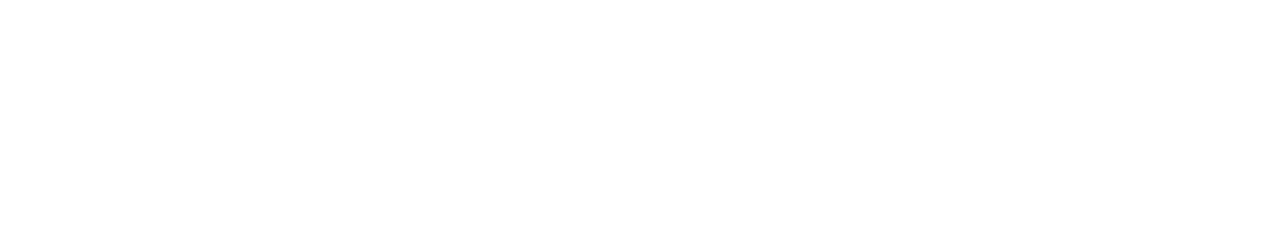
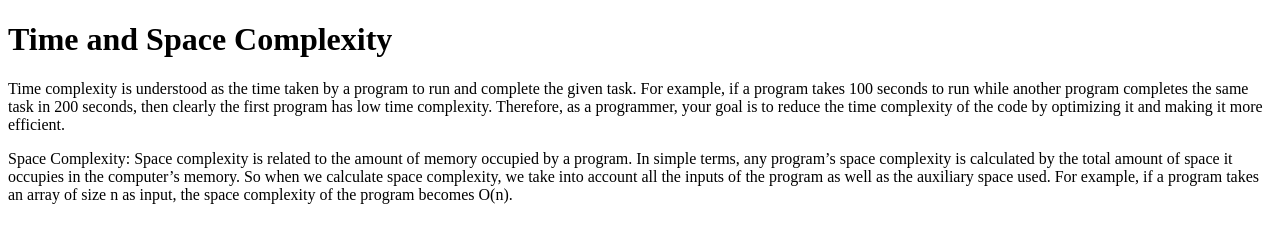
Before and after one commit to acciojob/time-and-space-complexity-Itishree2000, a website: page main.html in a window 1280 px wide. Drawn offline with Linux system fonts and the light colour scheme.

Commit message:
created a submission

```diff
--- a/main.html
+++ b/main.html
@@ -8,6 +8,19 @@
 
 <body>
 	<!-- the entire body must be written by student -->
+	<header>
+		<h1>Time and Space Complexity</h1>
+	</header>
+	<main>
+		<section>
+			<p>
+				Time complexity is understood as the time taken by a program to run and complete the given task. For example, if a program takes 100 seconds to run while another program completes the same task in 200 seconds, then clearly the first program has low time complexity. Therefore, as a programmer, your goal is to reduce the time complexity of the code by optimizing it and making it more efficient.
+			</P>
+		</section
+	</main>
+	<footer>
+		<p>Space Complexity: Space complexity is related to the amount of memory occupied by a program. In simple terms, any program’s space complexity is calculated by the total amount of space it occupies in the computer’s memory. So when we calculate space complexity, we take into account all the inputs of the program as well as the auxiliary space used. For example, if a program takes an array of size n as input, the space complexity of the program becomes O(n).</p>
+	</footer>
     <script type="text/javascript" src="./script.js">
 </script>
 
```
